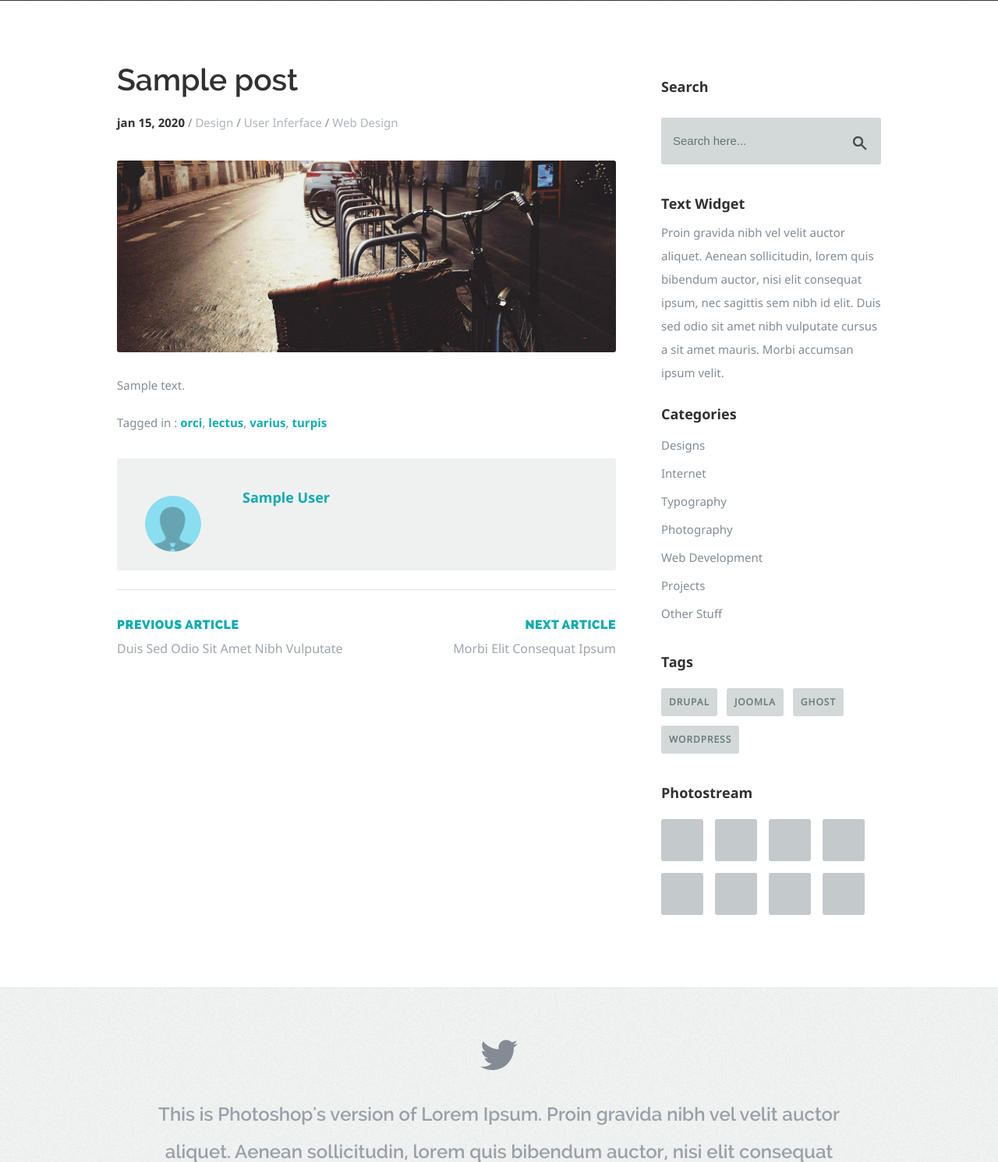
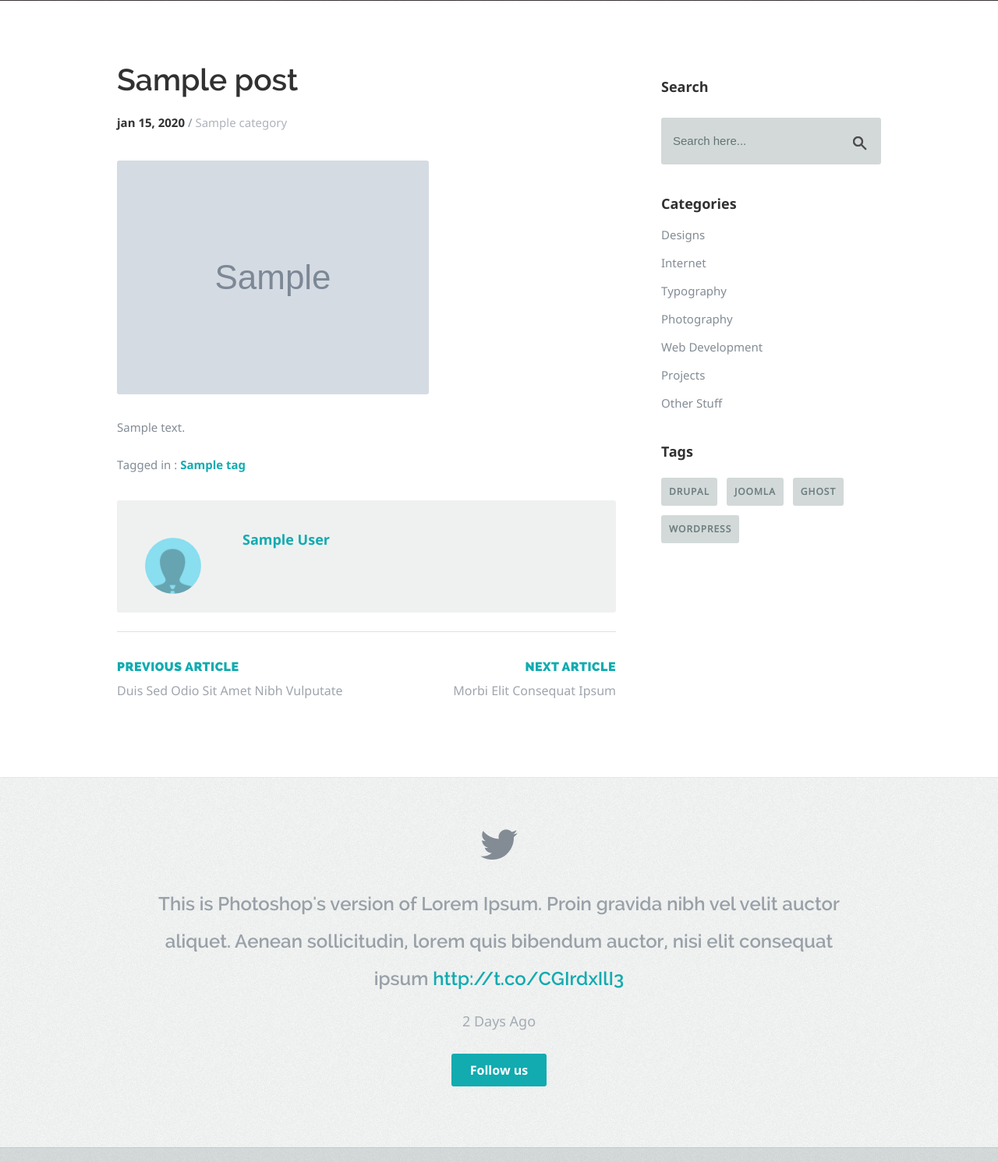
Before and after one commit to nickolasaperes/blog-sparrow, a Django app: template blog/core/templates/core/post_detail.html in a window 1280 px wide. Shown: the part 341-1832 px from the top of the page at 78% size. Run offline with Django 3.2, Linux system fonts and the light colour scheme; the template is opened without the code that fills it: values that come from a table or form of the project are taken from there, others are empty; tables that the repository leaves empty hold one stand-in row (values such as "Sample post"); grey boxes marked "Sample" are stand-in pictures; parts of the project's set-up code (start-up, migrations or seed data) failed here and were passed over; some libraries are stand-ins or nearby versions.

Commit message:
Add CKEditor, improve post detail

```diff
--- a/blog/core/models.py
+++ b/blog/core/models.py
@@ -1,5 +1,6 @@
+from ckeditor.fields import RichTextField
+from django.contrib.auth.models import User
 from django.db import models
-from django.contrib.auth.models import User
 
 
 class Category(models.Model):
@@ -25,7 +26,8 @@
     title = models.CharField(max_length=255)
     slug = models.SlugField()
     authors = models.ManyToManyField(User)
-    content = models.TextField()
+    thumb = models.ImageField()
+    content = RichTextField()
     created_at = models.DateTimeField(auto_now_add=True)
     categories = models.ManyToManyField('Category')
     tags = models.ManyToManyField('Tag')
--- a/blog/core/templates/core/index.html
+++ b/blog/core/templates/core/index.html
@@ -191,7 +191,7 @@
          </div>
 
          <div class="ten columns offset-2 post-content">
-            <p>{{ post.content|slice:"0:400" }}
+            <p>{{ post.content|striptags|safe|slice:"0:400" }}
             <a class="more-link" href="{% url 'post-detail' slug=post.slug %}">Read More<i class="fa fa-arrow-circle-o-right"></i></a></p>
          </div>
 
--- a/blog/core/templates/core/post_detail.html
+++ b/blog/core/templates/core/post_detail.html
@@ -38,26 +38,31 @@
               <p class="post-meta">
 
                  <time class="date" datetime="2014-01-14T11:24">{{ post.created_at|date:'b d, Y' }}</time>
-                 /
-                 <span class="categories">
-                 <a href="#">Design</a> /
-                 <a href="#">User Inferface</a> /
-                 <a href="#">Web Design</a>
-                 </span>
+                <span class="categories">
+                  {% for category in post.categories.all %}
+                  / <a href="#">{{ category }}</a>
+                  {% endfor %}
+                </span>
 
               </p>
 
            </div>
 
-           <div class="post-thumb">
-              <img src="images/post-image/post-image-1300x500-01.jpg" alt="post-image" title="post-image">
-           </div>
+            {% if post.thumb %}
+            <div class="post-thumb">
+                <img src="{{ post.thumb.url }}" alt="post-image" title="post-image">
+            </div>
+            {% endif %}
 
            <div class="post-content">
-                {{ post.content }}
+                {{ post.content|safe }}
                 <p class="tags">
                 <span>Tagged in </span>:
-                    <a href="#">orci</a>, <a href="#">lectus</a>, <a href="#">varius</a>, <a href="#">turpis</a>
+                    {% for tag in post.tags.all %}
+                    <a href="#">{{ tag }}</a>
+                    {% empty %}
+                    No tags
+                    {% endfor %}
                 </p>
 
                 {% for author in post.authors.all %}
@@ -95,14 +100,6 @@
               </form>
            </div>
 
-           <div class="widget widget_text">
-              <h5 class="widget-title">Text Widget</h5>
-              <div class="textwidget">Proin gravida nibh vel velit auctor aliquet.
-              Aenean sollicitudin, lorem quis bibendum auctor, nisi elit consequat ipsum,
-              nec sagittis sem nibh id elit. Duis sed odio sit amet nibh vulputate cursus
-              a sit amet mauris. Morbi accumsan ipsum velit. </div>
-             </div>
-
            <div class="widget widget_categories">
               <h5 class="widget-title">Categories</h5>
               <ul class="link-list cf">
@@ -126,20 +123,6 @@
               </div>
            </div>
 
-           <div class="widget widget_photostream">
-              <h5>Photostream</h5>
-              <ul class="photostream cf">
-                 <li><a href="#"><img src="images/thumb.jpg" alt="thumbnail"></a></li>
-                 <li><a href="#"><img src="images/thumb.jpg" alt="thumbnail"></a></li>
-                 <li><a href="#"><img src="images/thumb.jpg" alt="thumbnail"></a></li>
-                 <li><a href="#"><img src="images/thumb.jpg" alt="thumbnail"></a></li>
-                 <li><a href="#"><img src="images/thumb.jpg" alt="thumbnail"></a></li>
-                 <li><a href="#"><img src="images/thumb.jpg" alt="thumbnail"></a></li>
-                 <li><a href="#"><img src="images/thumb.jpg" alt="thumbnail"></a></li>
-                 <li><a href="#"><img src="images/thumb.jpg" alt="thumbnail"></a></li>
-              </ul>
-            </div>
-
         </aside> <!-- Sidebar End -->
 
      </div> <!-- Comments End -->
--- a/blog/settings.py
+++ b/blog/settings.py
@@ -41,6 +41,7 @@
     'django.contrib.staticfiles',
     'django_extensions',
     'test_without_migrations',
+    'ckeditor',
     'blog.core',
 ]
 
@@ -122,3 +123,6 @@
 
 STATIC_URL = '/static/'
 STATIC_ROOT = str(BASE_DIR / 'staticfiles')
+
+MEDIA_URL = '/media/'
+MEDIA_ROOT = str(BASE_DIR / 'media')
--- a/blog/urls.py
+++ b/blog/urls.py
@@ -13,6 +13,8 @@
     1. Import the include() function: from django.urls import include, path
     2. Add a URL to urlpatterns:  path('blog/', include('blog.urls'))
 """
+from django.conf import settings
+from django.conf.urls.static import static
 from django.contrib import admin
 from django.urls import path
 
@@ -23,4 +25,4 @@
     path('', home, name='home'),
     path('blog', post_list, name='blog'),
     path('post/<slug:slug>', post_detail, name='post-detail')
-]
+] + static(settings.MEDIA_URL, document_root=settings.MEDIA_ROOT)
```
Also changed, not shown: requirements.txt (+6 -3 lines), blog/core/migrations/0003_auto_20210111_2303.py (added), 1 other file.
